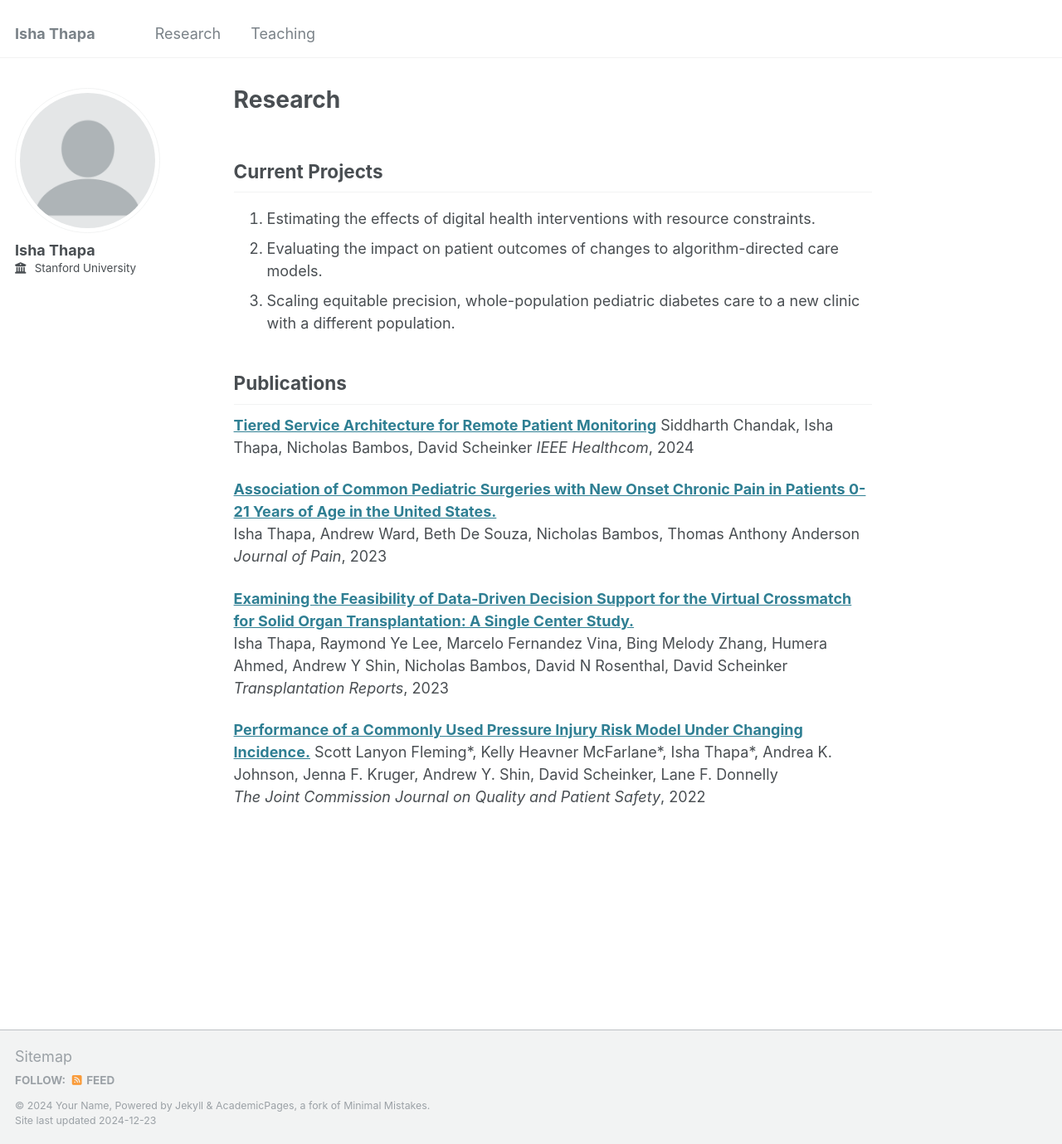
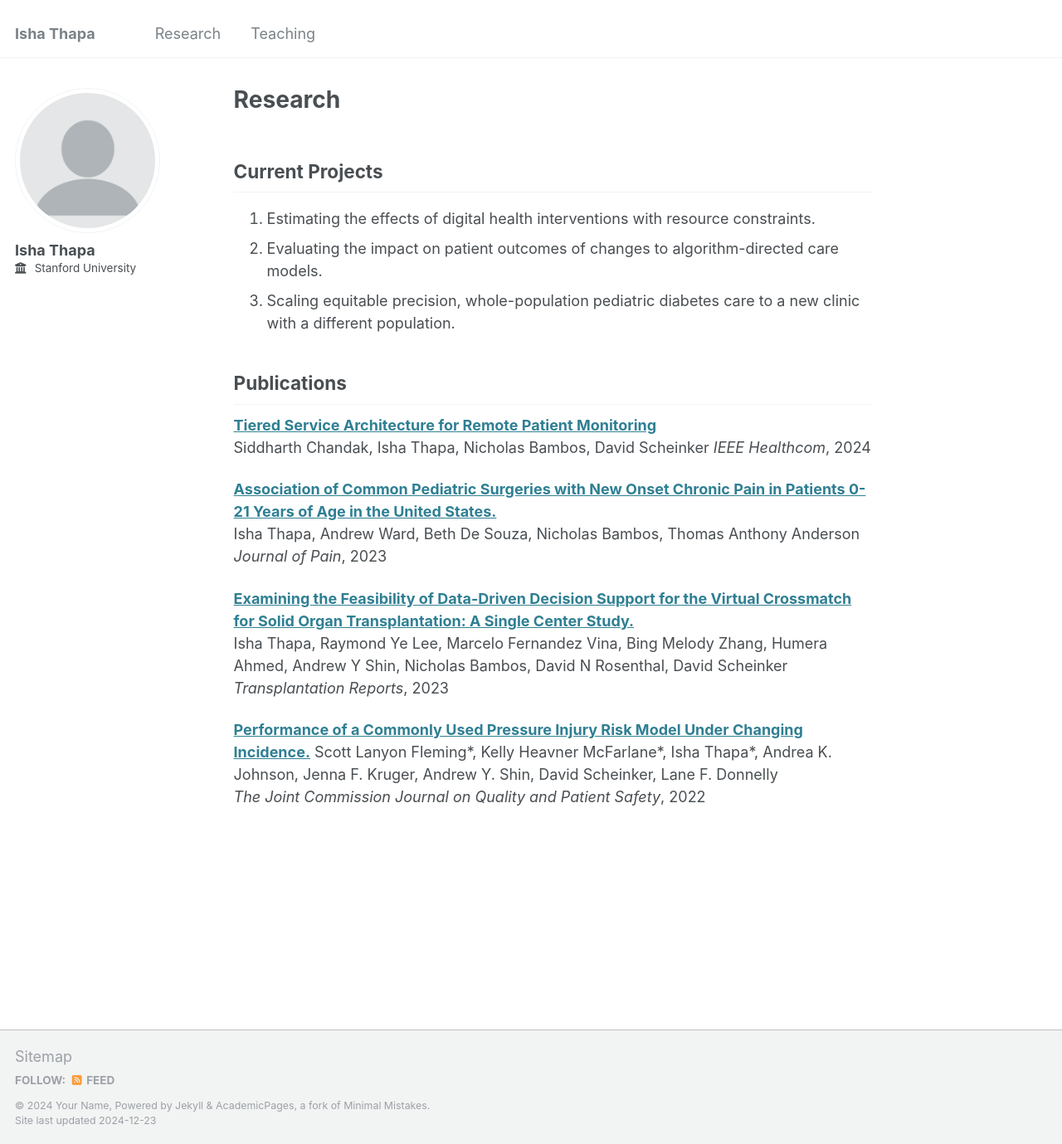
Before and after one commit to ishathapa/ishathapa.github.io, a Jekyll site: the page built from _pages/publications.md, in a window 1280 px wide and 1379 px high. Shown: the whole window at 83% size. Built offline with Jekyll 4.4.1, drawn with Linux system fonts in a browser that asks for light colours.

```diff
--- a/_pages/publications.md
+++ b/_pages/publications.md
@@ -11,7 +11,7 @@ author_profile: true
 
 ## Publications
 
-[**Tiered Service Architecture for Remote Patient Monitoring**](https://arxiv.org/abs/2406.18000)
+[**Tiered Service Architecture for Remote Patient Monitoring**](https://arxiv.org/abs/2406.18000)\\
 Siddharth Chandak, Isha Thapa, Nicholas Bambos, David Scheinker
 *IEEE Healthcom*, 2024
 
```
